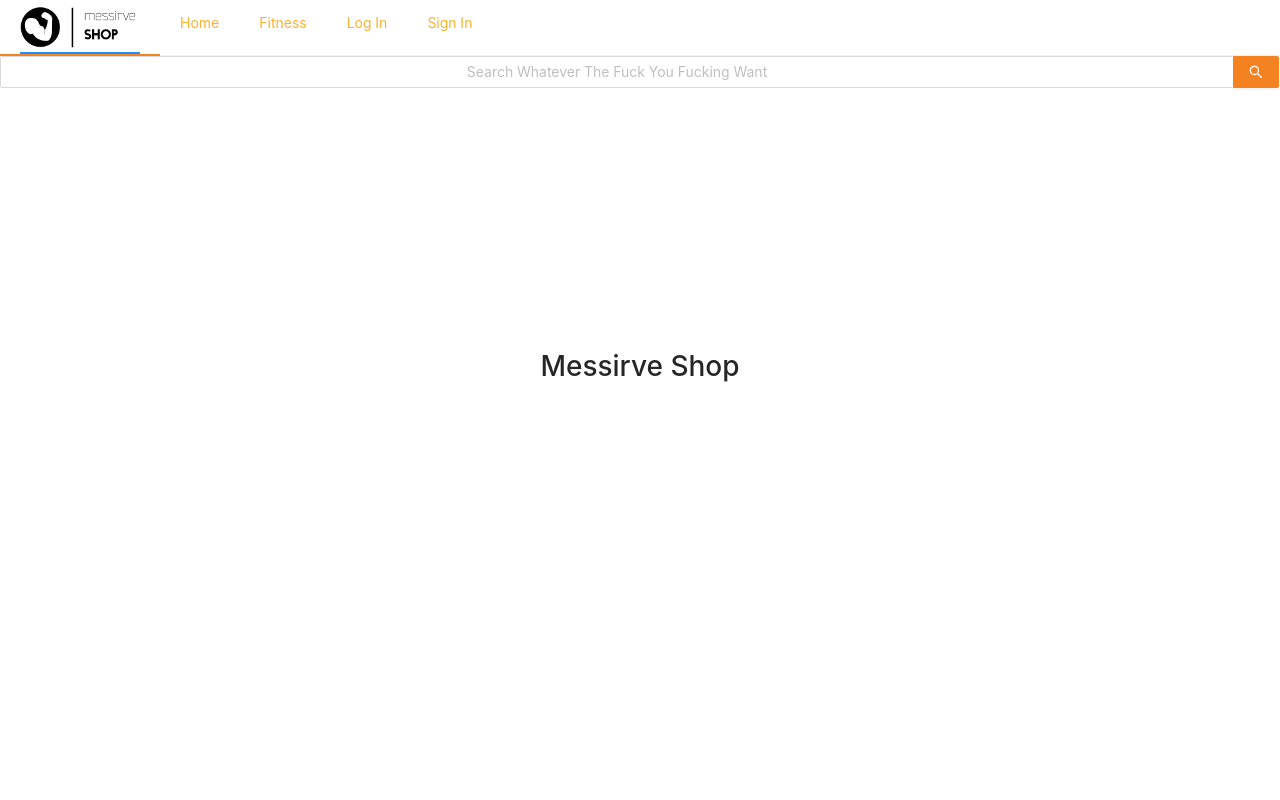
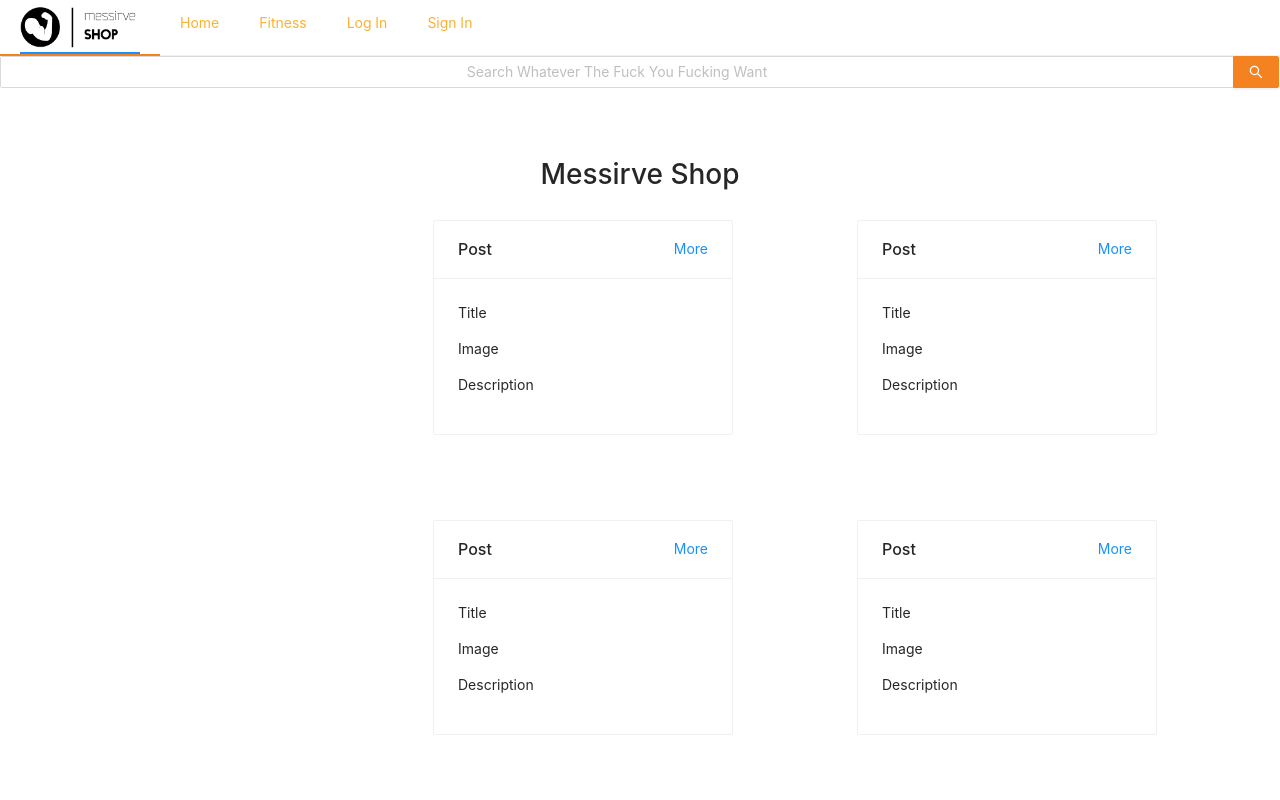
Before and after one commit to MacacoCode/messirve-front-end, a React (Create React App) app: page / in a window 1280 px wide. Shown: the top 800 px of the page. Built offline with nearby package versions, Linux system fonts and the light colour scheme.

Commit message:
Posts to have in the page

```diff
--- a/package.json
+++ b/package.json
@@ -9,6 +9,7 @@
     "antd": "^4.6.3",
     "react": "^16.13.1",
     "react-dom": "^16.13.1",
+    "react-grid-layout": "^1.1.0",
     "react-scripts": "3.4.3"
   },
   "scripts": {
--- a/src/App.js
+++ b/src/App.js
@@ -1,12 +1,16 @@
 import React from 'react';
 import Header from './components/header/header';
+import Footer from './components/footer/footer';
+import PostGrid from './components/postGrid';
 import "antd/dist/antd.css";
 
 function App() {
   return (
     <div className="App">
       <Header />
-      <h1 style={{ textAlign:'center', marginTop:'20%' }}>Messirve Shop</h1>
+      <h1 style={{ textAlign:'center', marginTop:'5%' }}>Messirve Shop</h1>
+      <PostGrid />
+      <Footer />
     </div>
   );
 }
--- /dev/null
+++ b/src/components/footer/footer.js
@@ -0,0 +1,7 @@
+import React from 'react';
+
+const Footer = () => (
+  <h3 style={{ textAlign: 'center'}}>Contactenos</h3>
+);
+
+export default Footer;
--- /dev/null
+++ b/src/components/post.js
@@ -0,0 +1,15 @@
+import React from 'react';
+import { Card } from 'antd';
+
+
+const Post = () => {
+  return (
+    <Card title="Post" extra={<a href="#">More</a>} style={{ width: 300 }}>
+      <p>Title</p>
+      <p>Image</p>
+      <p>Description</p>
+    </Card>
+  );
+};
+
+export default Post;
--- /dev/null
+++ b/src/components/postGrid.js
@@ -0,0 +1,37 @@
+import React from 'react';
+import Post from './post';
+import RGL, { WidthProvider } from 'react-grid-layout';
+import 'react-grid-layout/css/styles.css';
+import 'react-resizable/css/styles.css';
+
+const ReactGridLayout = WidthProvider(RGL);
+
+const postLayout = [
+    { i: '1', x: 1, y: 0, h: 5, w: 1, minH: 4},
+    { i: '2', x: 2, y: 0, h: 5, w: 1, minH: 4},
+    { i: '3', x: 1, y: 1, h: 5, w: 1, minH: 4},
+    { i: '4', x: 2, y: 1, h: 5, w: 1, minH: 4},
+    { i: '5', x: 1, y: 2, h: 5, w: 1, minH: 4},
+    { i: '6', x: 2, y: 3, h: 5, w: 1, minH: 4},
+];
+
+const PostGrid = () => {
+  return (
+    <ReactGridLayout
+      cols={3}
+      layout={postLayout}
+      rowHeight={50}
+      isResizable={false}
+      isDraggable={false}
+    >
+      <div key='1' style={{ width:'100%', height:'100%' }}> <Post /> </div>
+      <div key='2' style={{ width:'100%', height:'100%' }}> <Post /> </div>
+      <div key='3' style={{ width:'100%', height:'100%' }}> <Post /> </div>
+      <div key='4' style={{ width:'100%', height:'100%' }}> <Post /> </div>
+      <div key='5' style={{ width:'100%', height:'100%' }}> <Post /> </div>
+      <div key='6' style={{ width:'100%', height:'100%' }}> <Post /> </div>
+    </ReactGridLayout>
+  );
+};
+
+export default PostGrid;
```
Also changed, not shown: 1 other file (tests, documents, lock files or other folders).
